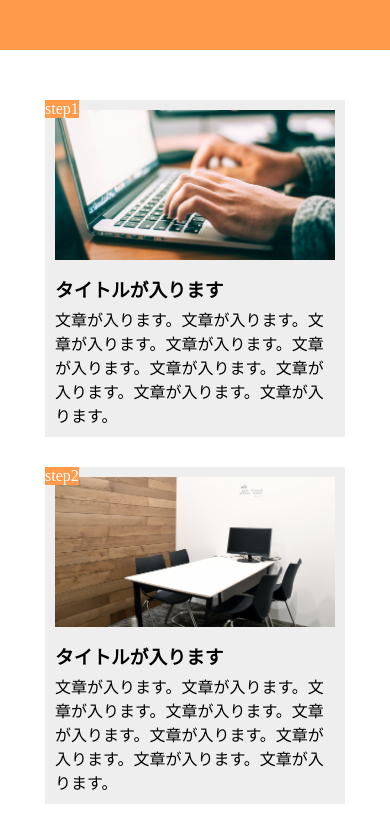
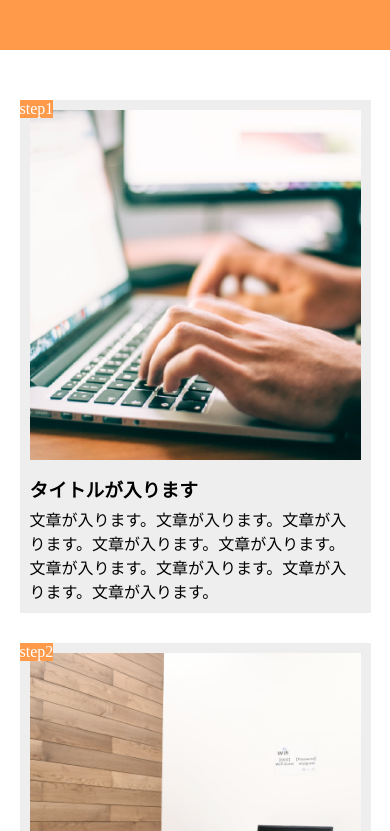
Before and after one commit to emblem333/task1, a plain HTML site: page index.html in a window 390 px wide. Shown: the top 831 px of the page. Drawn offline with Linux system fonts and the light colour scheme.

Commit message:
[Fix]画面幅、画像

```diff
--- a/style.css
+++ b/style.css
@@ -61,9 +61,13 @@ footer {
     display: block;
   }
   .step {
+    width: 90%;
     margin: 30px auto;
   }
   .step:last-child {
   margin: 30px auto;
   }
+  .step-img1, .step-img2, .step-img3{
+    height: 350px;
+  }
 }
```
